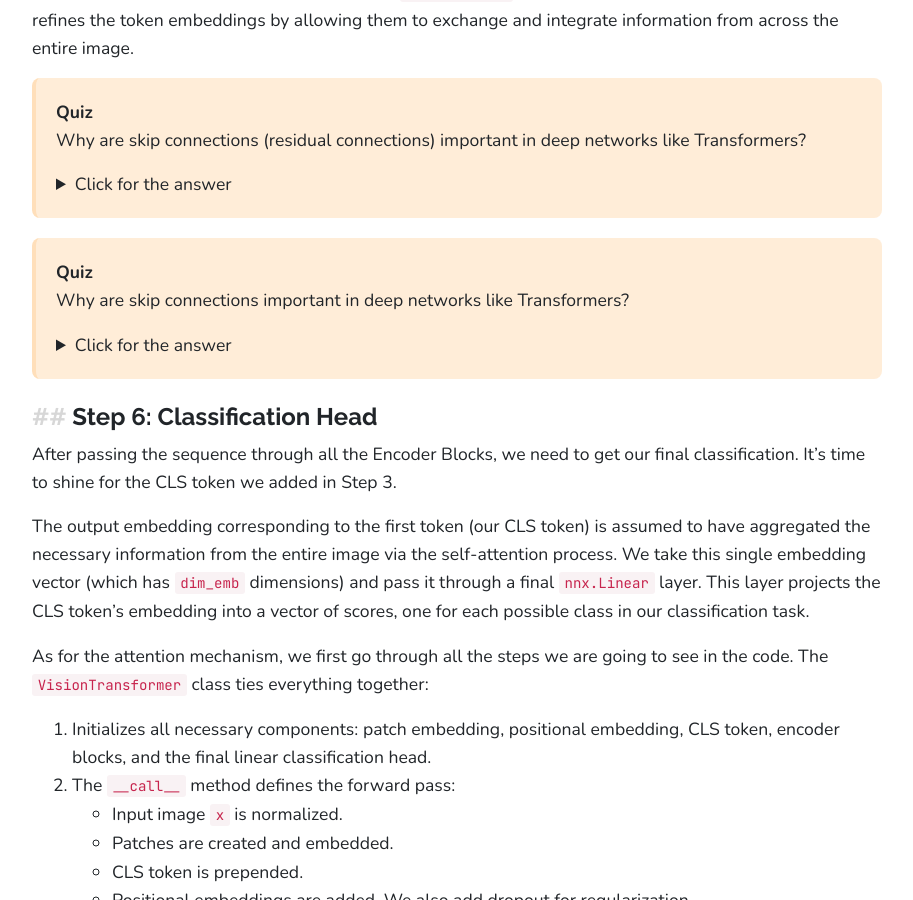
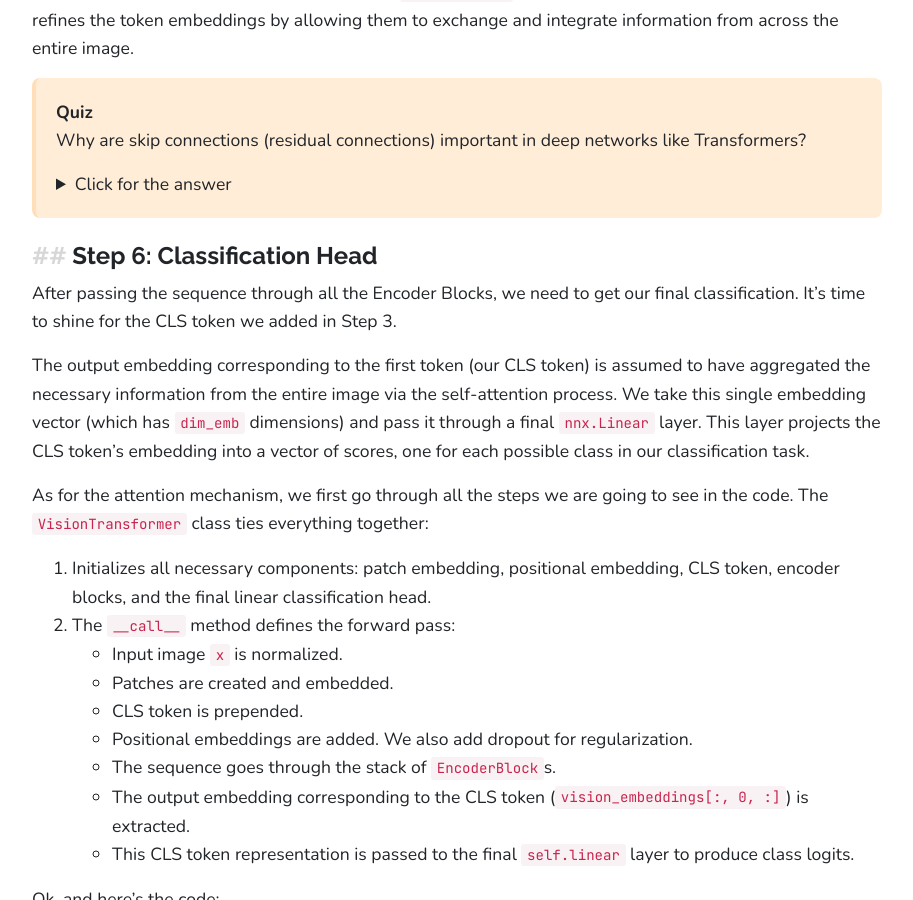
Before and after one commit to maurock/maurock.github.io, a Jekyll site: the page built from blog/vit.md, in a window 1280 px wide and 900 px high, scrolled down 14112 px. Shown: the whole window, without its empty margins (183-1096 px from the left). Built offline with Jekyll 4.4.1, drawn with Linux system fonts in a browser that asks for light colours; nearby versions of some CDN libraries; emoji names are drawn with the system emoji font.

Commit message:
Minor edit

```diff
--- a/blog/vit.md
+++ b/blog/vit.md
@@ -457,17 +457,6 @@ The full Vision Transformer will stack multiple `EncoderBlock` instances sequent
     </details>
 </div>
 
-<div class="quiz">
-    <strong>Quiz</strong><br>
-    <p>Why are skip connections important in deep networks like Transformers?</p>
-    <details>
-    <summary>
-    Click for the answer
-    </summary>
-        <p><i>They help gradients flow better during backpropagation, preventing them from vanishing and enabling the training of deeper models.</i></p>
-    </details>
-</div>
-
 <h4><span style="color: rgb(215, 215, 215);">##</span> Step 6: Classification Head</h4>
 
 After passing the sequence through all the Encoder Blocks, we need to get our final classification. It's time to shine for the CLS token we added in Step 3.
```
